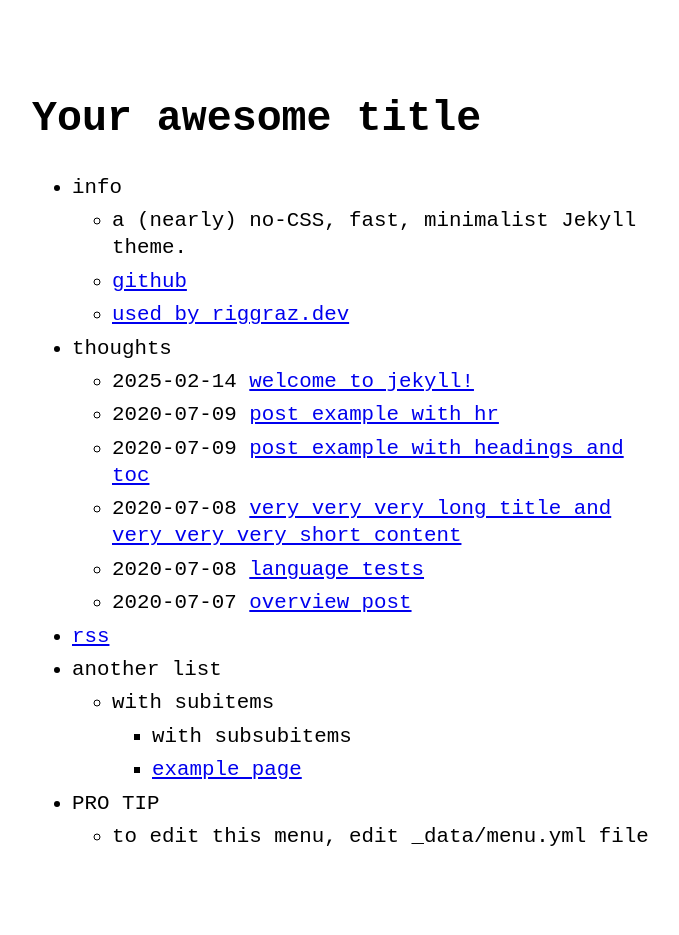
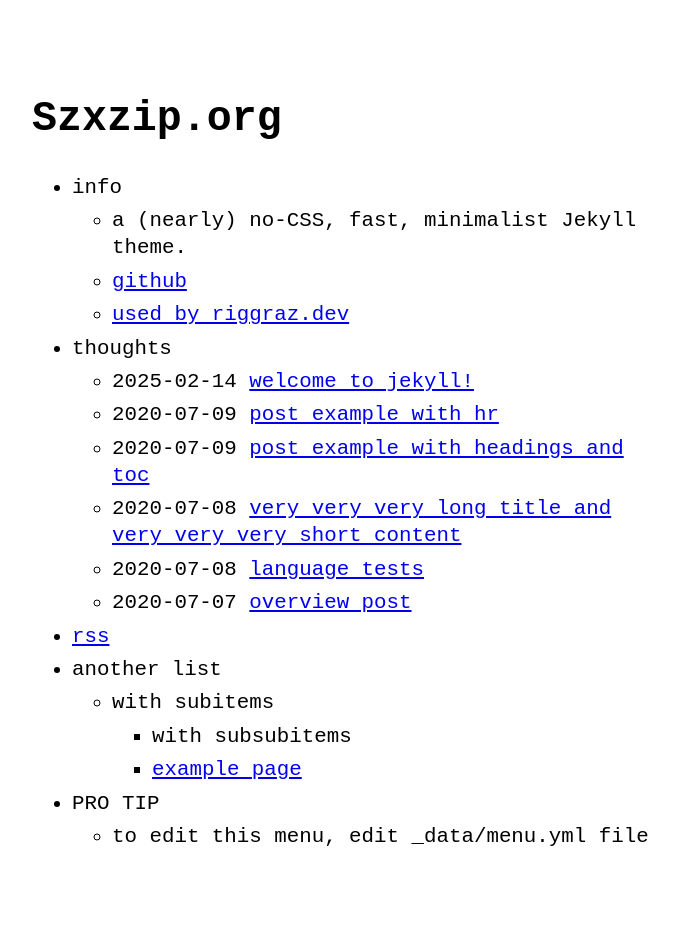
Before and after one commit to szxzip/szxzip.org, a Jekyll site: the page built from index.md, in a window 1280 px wide. Shown: the whole page, without its empty margins (288-967 px from the left). Built offline with Jekyll 4.4.1, drawn with Linux system fonts in a browser that asks for light colours; part of the change alters nothing that is shown.

Commit message:
logo and description

```diff
--- a/_config.yml
+++ b/_config.yml
@@ -18,13 +18,11 @@
 # You can create any custom variable you would like, and they will be accessible
 # in the templates via {{ site.myvariable }}.
 
-title: Your awesome title
+title: Szxzip.org
 author: szxzip
-email: your-email@example.com
+email: szxzip@gmail.com
 description: >- # this means to ignore newlines until "baseurl:"
-  Write an awesome description for your new site here. You can edit this
-  line in _config.yml. It will appear in your document head meta (for
-  Google search results) and in your feed.xml site description.
+  时代，前进！Time, Forward! Temps, en avant! Время, вперёд!
 baseurl: "" # the subpath of your site, e.g. /blog
 url: "https://szxzip.org" # the base hostname & protocol for your site, e.g. http://example.com
 twitter_username: szxzip
```
Also changed, not shown: logo.png.
